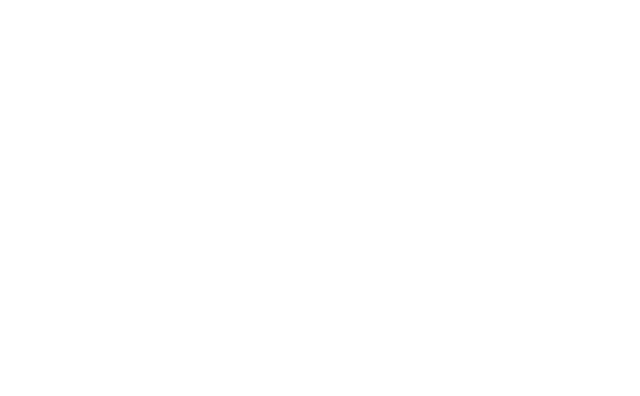
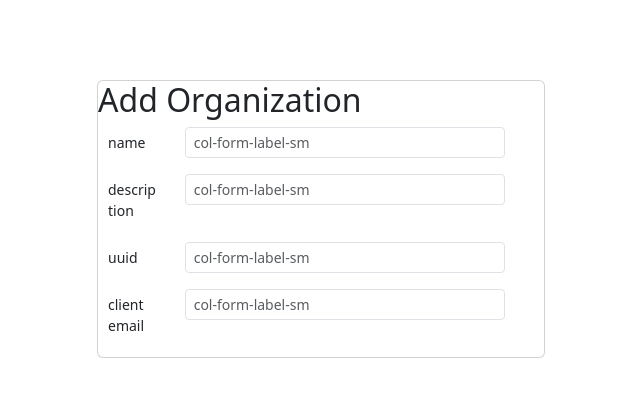
Before and after one commit to Ragulkannanthangamani/CheifNetWebClone, an Angular app: page /AddOrganization in a window 1280 px wide. Before the commit this address led to /. Shown: the top 396 px of the page, without its empty margins (319-959 px from the left). Built offline with nearby package versions, Linux system fonts and the light colour scheme.

Commit message:
add organization

```diff
--- a/src/app/app-routing.module.ts
+++ b/src/app/app-routing.module.ts
@@ -7,6 +7,7 @@
 import { UpdateuserComponent } from './updateuser/updateuser.component';
 import { EditComponent } from './edit/edit.component';
 import { OrganizationComponent } from './organization/organization.component';
+import { AddOrganizationComponent } from './organization/add-organization/add-organization.component';
 
 const routes: Routes = [
   // { path: '', redirectTo: '/login', pathMatch: 'full' },
@@ -17,6 +18,7 @@
   { path:'updateuser',component:UpdateuserComponent},
   { path: 'updateuser/:id',component:EditComponent},
   { path:'organization',component:OrganizationComponent},
+  { path:'AddOrganization',component:AddOrganizationComponent},
 
 ];
 
--- a/src/app/app.module.ts
+++ b/src/app/app.module.ts
@@ -13,6 +13,7 @@
 import { NgSelectModule } from '@ng-select/ng-select';
 import { EditComponent } from './edit/edit.component';
 import { OrganizationComponent } from './organization/organization.component';
+import { AddOrganizationComponent } from './organization/add-organization/add-organization.component';
 
 @NgModule({
   declarations: [
@@ -23,6 +24,7 @@
     UpdateuserComponent,
     EditComponent,
     OrganizationComponent,
+    AddOrganizationComponent,
   ],
   imports: [
     BrowserModule,
--- a/src/app/home-1/home-1.component.css
+++ b/src/app/home-1/home-1.component.css
@@ -10,6 +10,7 @@
 .topic{
   margin-left: 15rem;
   padding: 1rem;
+  margin-bottom: 0;
 }
 .card{
   margin-bottom: 1rem;
--- a/src/app/home-1/home-1.component.html
+++ b/src/app/home-1/home-1.component.html
@@ -58,7 +58,7 @@
               <h2 class="topic">Network Oschestration Platform (LGB demo)</h2>
               <button class="btn btn-info btn-sm logout-btn" (click)="logout()">Logout <svg xmlns="http://www.w3.org/2000/svg" height="14px" viewBox="0 0 512 512"><!--!Font Awesome Free 6.5.2 by @fontawesome - https://fontawesome.com License - https://fontawesome.com/license/free Copyright 2024 Fonticons, Inc.--><path d="M502.6 278.6c12.5-12.5 12.5-32.8 0-45.3l-128-128c-12.5-12.5-32.8-12.5-45.3 0s-12.5 32.8 0 45.3L402.7 224 192 224c-17.7 0-32 14.3-32 32s14.3 32 32 32l210.7 0-73.4 73.4c-12.5 12.5-12.5 32.8 0 45.3s32.8 12.5 45.3 0l128-128zM160 96c17.7 0 32-14.3 32-32s-14.3-32-32-32L96 32C43 32 0 75 0 128L0 384c0 53 43 96 96 96l64 0c17.7 0 32-14.3 32-32s-14.3-32-32-32l-64 0c-17.7 0-32-14.3-32-32l0-256c0-17.7 14.3-32 32-32l64 0z"/></svg></button>
             </div>
-
+            <hr>
           </div>
           <div class="card">
             <div class="card-header">
--- /dev/null
+++ b/src/app/organization/add-organization/add-organization.component.css
@@ -0,0 +1,20 @@
+
+*{
+
+    box-sizing: border-box;
+}
+.card{
+    width: 28rem;
+}
+.form-control{
+    max-width: 20rem;
+}
+.label{
+  padding-left: 10px;
+}
+.neworganization{
+    display: flex;
+    justify-content: center;
+    align-items: center;
+    margin-top: 5rem;
+}
--- /dev/null
+++ b/src/app/organization/add-organization/add-organization.component.html
@@ -0,0 +1,33 @@
+<div class="body">
+    <div class="container neworganization">
+      <div class="card">
+           <h2>Add Organization</h2>
+           <form>
+                <div class="row mb-3 label">
+                    <label for="colFormLabelSm" class="col-sm-2 col-form-label col-form-label-sm">name</label>
+                    <div class="col-sm-10">
+                    <input type="text" class="form-control form-control-sm" id="colFormLabelSm" placeholder="col-form-label-sm">
+                    </div>
+                </div>
+                <div class="row mb-3 label">
+                    <label for="colFormLabelSm" class="col-sm-2 col-form-label col-form-label-sm">description</label>
+                    <div class="col-sm-10">
+                    <input type="text" class="form-control form-control-sm" id="colFormLabelSm" placeholder="col-form-label-sm">
+                    </div>
+                </div>
+                <div class="row mb-3 label">
+                    <label for="colFormLabelSm" class="col-sm-2 col-form-label col-form-label-sm ">uuid</label>
+                    <div class="col-sm-10">
+                    <input type="text" class="form-control form-control-sm" id="colFormLabelSm" placeholder="col-form-label-sm">
+                    </div>
+                </div>
+                <div class="row mb-3 label">
+                    <label for="colFormLabelSm" class="col-sm-2 col-form-label col-form-label-sm">client email</label>
+                    <div class="col-sm-10">
+                    <input type="email" class="form-control form-control-sm" id="colFormLabelSm" placeholder="col-form-label-sm">
+                    </div>
+                </div>
+           </form>
+      </div>
+    </div>
+</div>
--- a/src/app/organization/organization.component.html
+++ b/src/app/organization/organization.component.html
@@ -57,8 +57,12 @@
 
              <div class="card">
                 <div class="card-header">
+                  <div class="d-flex justify-content-between align-items-center ">
                     Organization
-                 </div>
+                    <button class="btn btn-info btn-sm add-btn"  (click)="onclicked()" >Add <svg xmlns="http://www.w3.org/2000/svg" height="16px" viewBox="0 0 448 512"><!--!Font Awesome Free 6.5.2 by @fontawesome - https://fontawesome.com License - https://fontawesome.com/license/free Copyright 2024 Fonticons, Inc.--><path d="M64 80c-8.8 0-16 7.2-16 16V416c0 8.8 7.2 16 16 16H384c8.8 0 16-7.2 16-16V96c0-8.8-7.2-16-16-16H64zM0 96C0 60.7 28.7 32 64 32H384c35.3 0 64 28.7 64 64V416c0 35.3-28.7 64-64 64H64c-35.3 0-64-28.7-64-64V96zM200 344V280H136c-13.3 0-24-10.7-24-24s10.7-24 24-24h64V168c0-13.3 10.7-24 24-24s24 10.7 24 24v64h64c13.3 0 24 10.7 24 24s-10.7 24-24 24H248v64c0 13.3-10.7 24-24 24s-24-10.7-24-24z"/></svg></button>
+                  </div>
+
+                 </div >
                 <div class="card-body">
                     <table class="table table-striped" >
                         <thead>
@@ -75,18 +79,20 @@
                           </tr>
                         </thead>
                         <tbody>
-                        <!----  <tr *ngFor="let user of users">
-                            <td>{{ user.id }}</td>
-                            <td>{{ user.name }}</td>
-                            <td>{{ user.email }}</td>
-                            <td>{{ user.role }}</td>
-                            <td>{{ user.organization ? user.organization.name : 'N/A' }}</td>
-                            <td>{{ user.created_at  | date: 'MM/dd/yyyy h:mm a' }}</td>
-                            <td>{{ user.updated_at  | date: 'MM/dd/yyyy h:mm a' }}</td>
-                            <td>
+                          <tr *ngFor="let organization of organizations">
 
-                            </td>
-                          </tr>-->
+                            <td>{{ organization.name }}</td>
+                            <td>{{ organization.uuid }}</td>
+                            <td>{{ organization.devices_count }}</td>
+                            <td>{{organization.provisioned_devices_count }}</td>
+                            <td>{{organization.prisma_firewall}}</td>
+                            <td>{{organization.client_name }}</td>
+                            <td>{{organization.client_email }}</td>
+                            <td>{{organization.client_mobile_no   }}</td>
+                            <td>{{organization.client_address }}</td>
+
+
+                          </tr>
                         </tbody>
                       </table>
                 </div>
--- a/src/app/organization/organization.component.ts
+++ b/src/app/organization/organization.component.ts
@@ -9,10 +9,12 @@
 export class OrganizationComponent implements OnInit {
 
   issidebarvisible =true;
+  organizations:any[]=[];
+  pagination: any = {};
   constructor(private router:Router,private organizationservice:organizationservice){}
 
   ngOnInit(): void {
-
+   this.fetchdata();
   }
   logout(){
     localStorage.clear;
@@ -25,8 +27,16 @@
   fetchdata(){
   this.organizationservice.getorganization().subscribe({
     next:Response =>{
-
+      console.log(Response);
+      this.organizations= Response.organizations;
+      this.pagination=Response.pagination;
+    },
+    error:err=>{
+      console.log('something gone mistake',err);
     }
-  })
+ })
   }
+onclicked(){
+  this.router.navigate(['/AddOrganization']);
 }
+}
--- a/src/app/organization/organization.service.ts
+++ b/src/app/organization/organization.service.ts
@@ -35,7 +35,7 @@
 }
 
 interface ApiResponse {
-    organization: organization[];
+    organizations: organization[];
     pagination: pagination;
 }
 
```
Also changed, not shown: src/app/organization/add-organization/add-organization.component.ts (added, +10 -0 lines), 1 other file (tests, documents, lock files or other folders).
